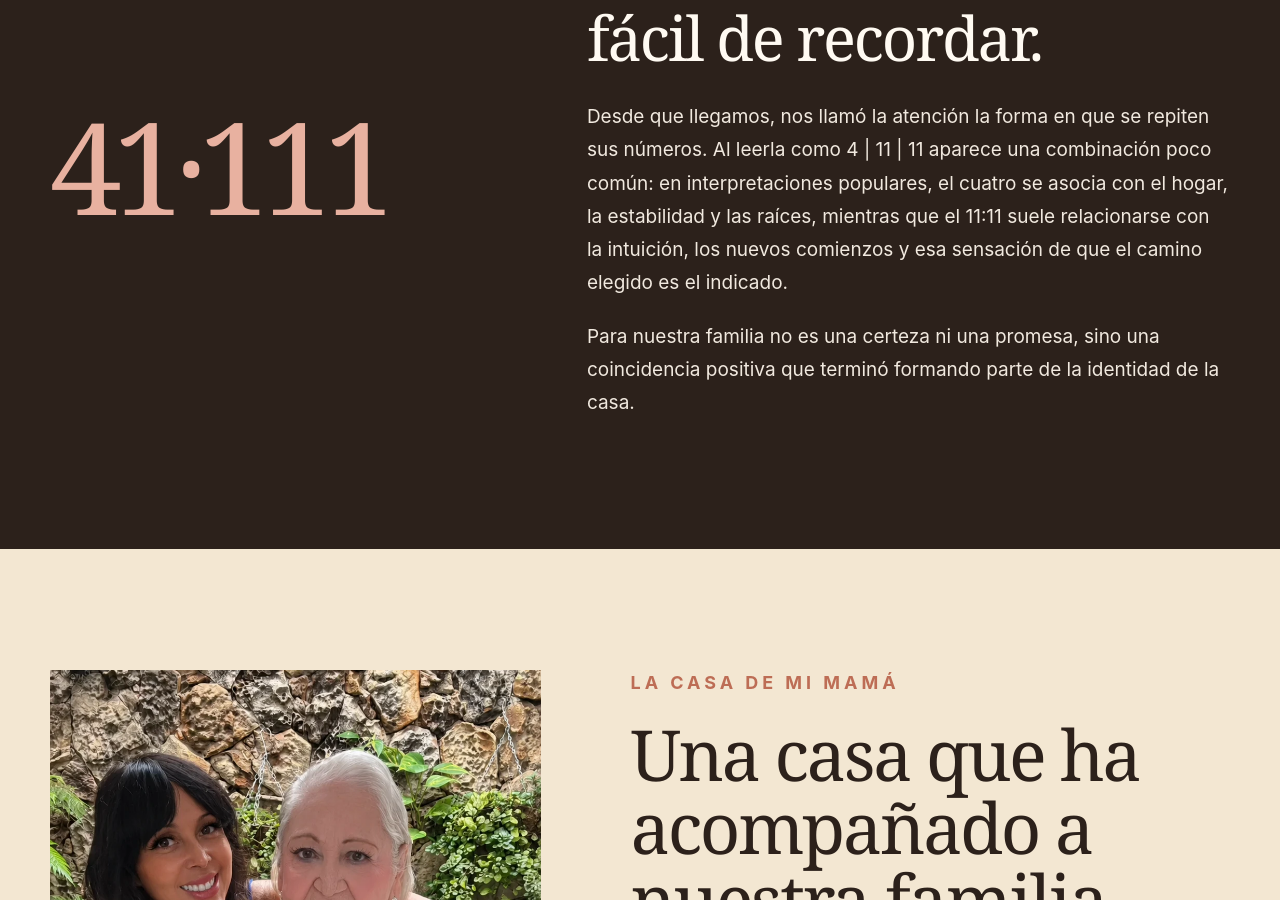
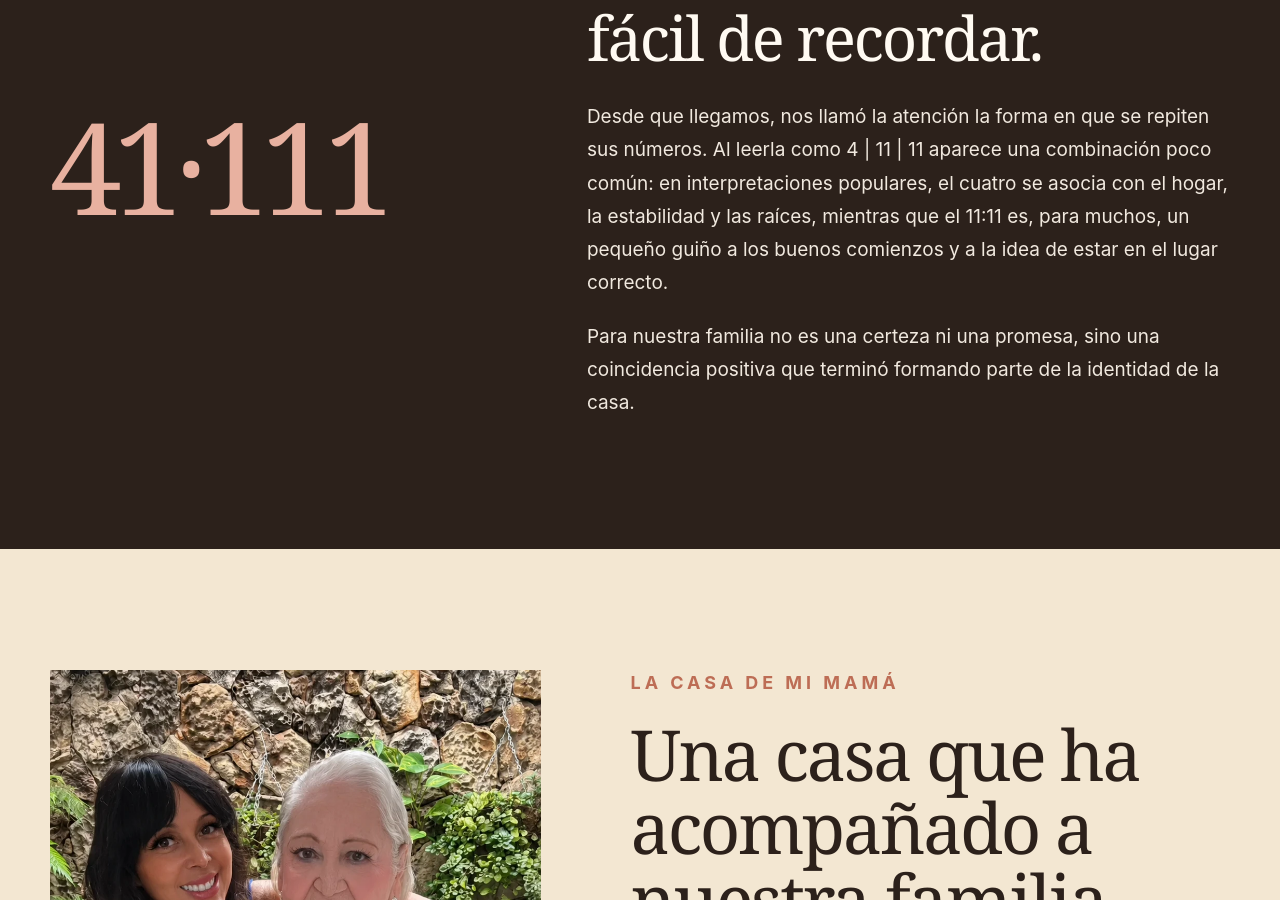
Before and after one commit to HannaSpot/Casa41-111, a Next.js app: page / in a window 1280 px wide. Shown: the part 2541-3441 px from the top of the page. Built offline with nearby package versions, Linux system fonts and the light colour scheme; no server answers.

Commit message:
Add addressMeaning section with description

```diff
--- a/app/page.tsx
+++ b/app/page.tsx
@@ -40,7 +40,7 @@ export default function Home() { return <main>
   <section className="heroIntro"><div className="shell"><p className="eyebrow">Cabecera del Llano · Bucaramanga</p><h1><span className="seoTitle">Casa en venta en Altos de Cabecera, Bucaramanga</span><em>Una casa con historia.<br/>Un nuevo comienzo.</em></h1><p className="lead">Después de más de 30 años en nuestra familia, buscamos a quien quiera imaginar su próxima etapa.</p><div className="actions"><a className="button primary" href="#espacios">Conocer la casa</a><a className="button outline" href="#recorrido">Ver recorrido</a></div></div></section>
   <section className="listingSummary"><div className="shell summaryGrid"><div className="summaryPrice"><span>Valor de venta</span><strong>$1.800 millones</strong></div><div className="propertySpecs">{propertySpecs.map(([icon,value,label])=><div className="propertySpec" key={label}><SpecIcon name={icon}/><strong>{value}</strong><span>{label}</span></div>)}</div><a className="summaryCta" href="#contacto">Solicitar información</a></div></section>
   <section className="story shell" id="historia"><div><p className="eyebrow">Desde 1992</p><h2>Una casa para hacerla tuya.<br/>Espacios para vivirla a tu manera.</h2></div><div className="storyText"><p>Mi madre llegó aquí en 1992. En estas habitaciones hubo conversaciones largas, visitas, música y muchos momentos cotidianos que se convirtieron en recuerdos.</p><p>Hoy la casa abre una nueva posibilidad: conservar lo que tiene carácter y transformar sus espacios para crear un lugar propio, amplio y bien pensado.</p><p className="signature">— La familia propietaria</p></div></section>
-  <section className="addressMeaning"><div className="addressMeaningInner shell"><div className="addressNumber" aria-hidden="true">41·111</div><div className="addressMeaningCopy"><p className="eyebrow">La dirección</p><h2>41·111: una dirección fácil de recordar.</h2><p>Desde que llegamos, nos llamó la atención la forma en que se repiten sus números. Al leerla como 4 | 11 | 11 aparece una combinación poco común: en interpretaciones populares, el cuatro se asocia con el hogar, la estabilidad y las raíces, mientras que el 11:11 suele relacionarse con la intuición, los nuevos comienzos y esa sensación de que el camino elegido es el indicado.</p><p>Para nuestra familia no es una certeza ni una promesa, sino una coincidencia positiva que terminó formando parte de la identidad de la casa.</p></div></div></section>
+  <section className="addressMeaning"><div className="addressMeaningInner shell"><div className="addressNumber" aria-hidden="true">41·111</div><div className="addressMeaningCopy"><p className="eyebrow">La dirección</p><h2>41·111: una dirección fácil de recordar.</h2><p>Desde que llegamos, nos llamó la atención la forma en que se repiten sus números. Al leerla como 4 | 11 | 11 aparece una combinación poco común: en interpretaciones populares, el cuatro se asocia con el hogar, la estabilidad y las raíces, mientras que el 11:11 es, para muchos, un pequeño guiño a los buenos comienzos y a la idea de estar en el lugar correcto.</p><p>Para nuestra familia no es una certeza ni una promesa, sino una coincidencia positiva que terminó formando parte de la identidad de la casa.</p></div></div></section>
   <section className="mamaSection"><div className="mamaStory shell"><div className="mamaPortrait"><img src="/casa/mama-johanna-patio.webp" alt="Madre e hija en el jardín interior de la casa" width="946" height="1662" loading="lazy"/></div><div className="mamaCopy"><p className="eyebrow">La casa de mi mamá</p><h2>Una casa que ha acompañado a nuestra familia desde 1992.</h2><p>Mi mamá llegó aquí en 1992. Durante más de tres décadas, esta casa fue escenario de su vida cotidiana, de encuentros familiares y de muchos momentos compartidos.</p><p>Con el paso del tiempo, las necesidades de una familia cambian. Por eso hemos decidido iniciar una nueva etapa y ofrecer la casa a quien valore sus espacios, su carácter y las posibilidades que tiene.</p><p>Nos gustaría que continúe siendo un lugar vivido, cuidado y lleno de nuevos momentos.</p></div></div></section>
   <section className="factsWrap"><div className="facts shell">{facts.map(([n,l])=><div className="fact" key={n}><strong>{n}</strong><span>{l}</span></div>)}</div></section>
   <section className="possibility shell"><div className="possibilityImage"><img src="/casa/entrada-luces-calidas.webp" alt="Entrada y terraza de la casa" width="1536" height="1024"/></div><div className="possibilityCopy"><p className="eyebrow">Una casa para reinterpretar</p><h2>Espacio, carácter y múltiples caminos.</h2><p>Su distribución en diferentes niveles, los patios y las áreas generosas permiten pensarla como vivienda familiar renovada o explorar otros usos compatibles. También existen espacios actualmente desaprovechados cuya redistribución podría estudiarse con un arquitecto.</p><ul><li>Vivienda para varias generaciones</li><li>Estudio, consultorio u oficinas de escala doméstica</li><li>Alojamiento boutique o renta de corta estancia</li><li>Local comercial actualmente arrendado</li><li>Espacio exterior para dos vehículos de tamaño estándar o uno grande, sin obstruir el local</li></ul><small>El espacio exterior no corresponde a parqueaderos privados. Todo uso distinto al residencial y cualquier modificación deberán validarse previamente mediante estudios técnicos y ante las autoridades competentes.</small></div></section>
```
